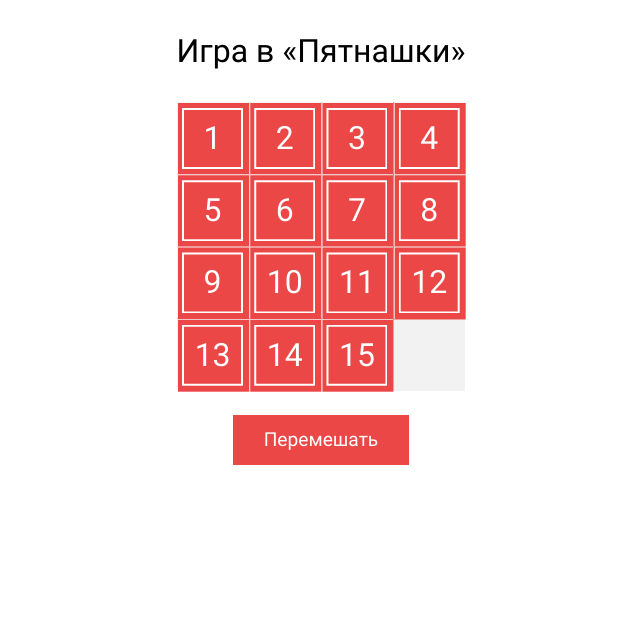
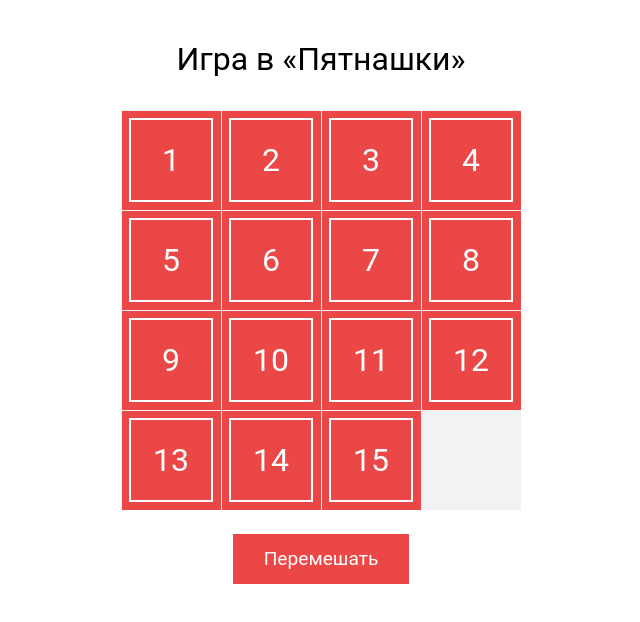
Before and after one commit to Maja1rus/game-fifteen, a website: page src/index.html in a window 1280 px wide. Shown: the whole page, without its empty margins (319-959 px from the left). Drawn offline with nearby package versions, Linux system fonts and the light colour scheme; files that its build step writes are made by us from their sources.

Commit message:
fixed dist

```diff
--- a/src/scss/base/_base.scss
+++ /dev/null
@@ -1,31 +0,0 @@
-html {
-    box-sizing: border-box;
-    height: 100%;
-}
-
-*::before,
-*::after {
-    box-sizing: inherit;
-}
-
-body {
-    padding: 0;
-    margin: 0;
-
-    display: flex;
-    flex-direction: column;
-    min-height: 100vh;
-
-    font-family: var(--font-roboto);
-}
-
-body, html {
-    font: 16px/1.4 var(--font-roboto), sans-serif;
-}
-
-.container {
-    max-width: 1218px;
-    padding-left: 10px;
-    padding-right: 10px;
-    margin: 0 auto;
-}
--- a/src/scss/base/_variables.scss
+++ /dev/null
@@ -1,6 +0,0 @@
-:root {
-    //Fonts
-    --font-roboto: 'Roboto', sans-serif;
-
-
-}
--- a/src/scss/style.scss
+++ b/src/scss/style.scss
@@ -1,8 +1,2 @@
-
-// Base
-@import "./base/base.scss";
-@import "./base/fonts";
-@import "./base/variables";
-
 // Blocks
 @import "./blocks/fiften";
```
